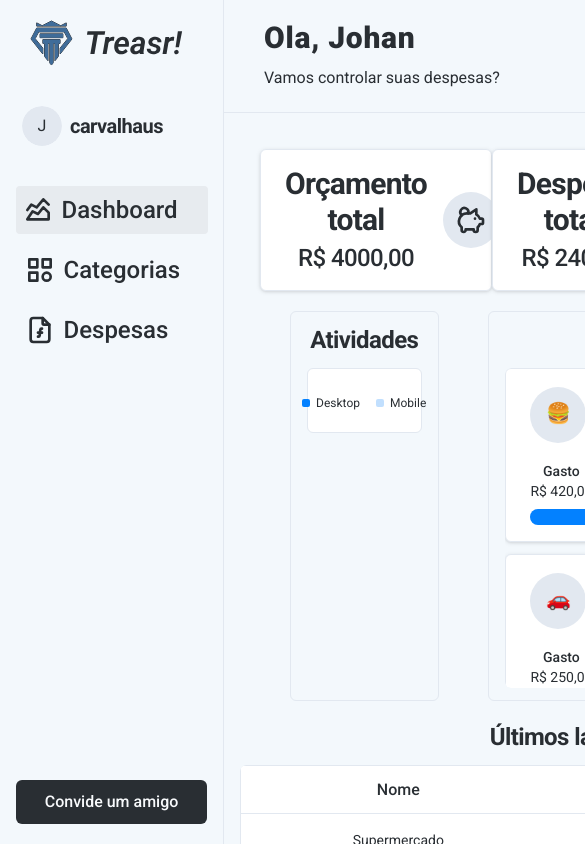
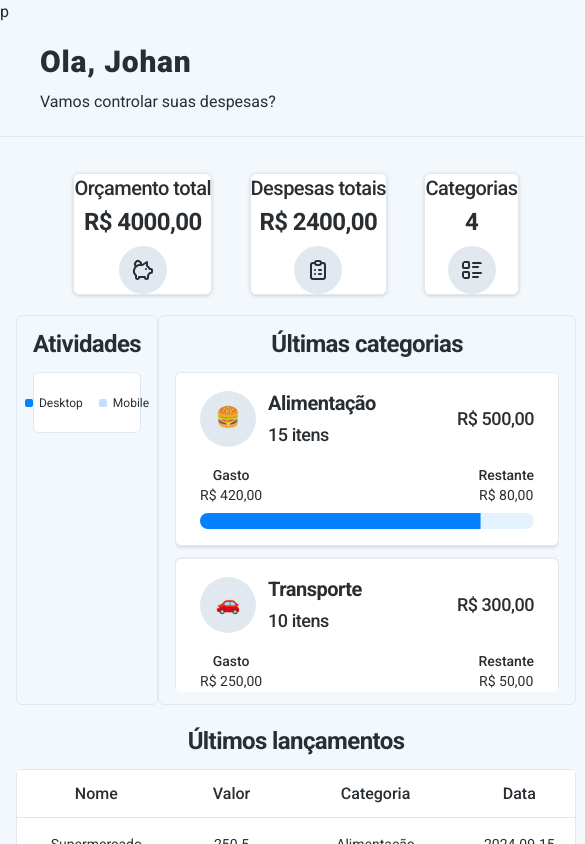
Before and after one commit to carvalhaus/financial_controller, a Next.js app in the folder frontend/: page /dashboard in a window 390 px wide. Shown: the top 844 px of the page, 585 px wide, since content can reach past the window. Built offline with nearby package versions, Linux system fonts and the light colour scheme.

Commit message:
style: hidden sidebar in mobile

```diff
--- a/frontend/app/dashboard/(main)/_components/summaryCard.jsx
+++ b/frontend/app/dashboard/(main)/_components/summaryCard.jsx
@@ -1,16 +1,26 @@
 import Image from "next/image";
 
 function SummaryCard({ title, details, icon }) {
-    return (
-        <div className="flex items-center text-center gap-4 py-4 px-6 bg-white border border-softGray rounded-md drop-shadow pointer-events-none">
-            <div>
-                <h2 className="scroll-m-20 pb-1 text-3xl font-semibold tracking-tight first:mt-0">{title}</h2>
-                <p className="scroll-m-20 text-2xl font-medium tracking-tight">{details}</p>
-            </div>
+  return (
+    <div className="flex flex-col md:flex-row items-center text-center md:py-2 md:px-4 gap-2 xl:gap-4 xl:py-4 xl:px-6 bg-white border border-softGray rounded-md drop-shadow pointer-events-none">
+      <div>
+        <h2 className="scroll-m-20 pb-1 text-xl font-medium tracking-tight first:mt-0">
+          {title}
+        </h2>
+        <p className="scroll-m-20 text-2xl font-bold tracking-tight">
+          {details}
+        </p>
+      </div>
 
-            <Image src={icon} alt="Ícone do card" width={0} height={0} className="bg-softGray p-3 rounded-full w-14 h-14" />
-        </div>
-    );
+      <Image
+        src={icon}
+        alt="Ícone do card"
+        width={0}
+        height={0}
+        className="bg-softGray p-3 rounded-full w-12 h-12"
+      />
+    </div>
+  );
 }
 
 export default SummaryCard;
--- a/frontend/app/dashboard/_components/friendInvitation.jsx
+++ b/frontend/app/dashboard/_components/friendInvitation.jsx
@@ -1,8 +1,23 @@
-"use client"
+"use client";
 
 import { Button } from "@/components/ui/button";
-import { Dialog, DialogClose, DialogContent, DialogDescription, DialogHeader, DialogTitle, DialogTrigger } from "@/components/ui/dialog";
-import { Form, FormControl, FormField, FormItem, FormLabel, FormMessage } from "@/components/ui/form";
+import {
+  Dialog,
+  DialogClose,
+  DialogContent,
+  DialogDescription,
+  DialogHeader,
+  DialogTitle,
+  DialogTrigger,
+} from "@/components/ui/dialog";
+import {
+  Form,
+  FormControl,
+  FormField,
+  FormItem,
+  FormLabel,
+  FormMessage,
+} from "@/components/ui/form";
 import { Input } from "@/components/ui/input";
 import { Textarea } from "@/components/ui/textarea";
 import { zodResolver } from "@hookform/resolvers/zod";
@@ -12,56 +27,72 @@ import { z } from "zod";
 const invitationFormSchema = z.object({
   email: z.string().email({ message: "Esse campo é obrigatório" }),
   message: z.string().min(10, { message: "Esse campo é obrigatório" }),
-})
+});
 
 function FriendInvitation() {
   const invitationForm = useForm({
     resolver: zodResolver(invitationFormSchema),
     defaultValues: {
       email: "",
-            message: ""
-        }
-    })
+      message: "",
+    },
+  });
 
   function onSubmit(values) {
-        console.log(values)
+    console.log(values);
   }
 
   return (
-        <Dialog>
+    <Dialog className="flex-1">
       <DialogTrigger asChild>
-                <Button className="w-full text-base" size="lg">Convide um amigo</Button>
+        <Button className="w-full text-base" size="lg">
+          Convide um amigo
+        </Button>
       </DialogTrigger>
 
       <DialogContent>
         <DialogHeader>
           <DialogTitle>Convidar um amigo</DialogTitle>
           <DialogDescription>
-                        Convide um amigo para ter a mesma experiência que você utilizando o <span className="italic font-medium">Treasr</span>!
+            Convide um amigo para ter a mesma experiência que você utilizando o{" "}
+            <span className="italic font-medium">Treasr</span>!
           </DialogDescription>
         </DialogHeader>
 
         <Form {...invitationForm}>
-                    <form onSubmit={invitationForm.handleSubmit(onSubmit)} className="flex flex-col gap-4">
-
-
-                        <FormField control={invitationForm.control} name="email" render={({ field }) => (
+          <form
+            onSubmit={invitationForm.handleSubmit(onSubmit)}
+            className="flex flex-col gap-4"
+          >
+            <FormField
+              control={invitationForm.control}
+              name="email"
+              render={({ field }) => (
                 <FormItem>
                   <FormLabel className="text-base">Email</FormLabel>
                   <FormControl>
-                                    <Input type="email" placeholder="exemplo@email.com" {...field} />
+                    <Input
+                      type="email"
+                      placeholder="exemplo@email.com"
+                      {...field}
+                    />
                   </FormControl>
                   <FormMessage />
                 </FormItem>
               )}
             />
 
-
-                        <FormField control={invitationForm.control} name="message" render={({ field }) => (
+            <FormField
+              control={invitationForm.control}
+              name="message"
+              render={({ field }) => (
                 <FormItem>
                   <FormLabel className="text-base">Mensagem</FormLabel>
                   <FormControl>
-                                    <Textarea placeholder="Digite uma mensagem para seu amigo aqui." {...field} />
+                    <Textarea
+                      placeholder="Digite uma mensagem para seu amigo aqui."
+                      {...field}
+                    />
                   </FormControl>
                   <FormMessage />
                 </FormItem>
--- /dev/null
+++ b/frontend/app/dashboard/_components/sidebar.jsx
@@ -0,0 +1,29 @@
+import Image from "next/image";
+import Link from "next/link";
+import UserInfo from "./userInfo";
+import NavBar from "./navBar";
+import FriendInvitation from "./friendInvitation";
+
+function Sidebar() {
+  return (
+    <aside className="w-56 h-full hidden md:flex md:flex-col items-center py-5 px-4 gap-10 border-r border-r-[#E2E8F0]">
+      <Link href="/">
+        <Image
+          src="/Logo.svg"
+          width={164}
+          height={46}
+          alt="Treasure logo"
+          priority={true}
+        />
+      </Link>
+
+      <UserInfo />
+
+      <NavBar />
+
+      <FriendInvitation />
+    </aside>
+  );
+}
+
+export default Sidebar;
--- /dev/null
+++ b/frontend/app/dashboard/_components/sidebarMobile.jsx
@@ -0,0 +1,45 @@
+import {
+  Sheet,
+  SheetContent,
+  SheetHeader,
+  SheetTitle,
+  SheetTrigger,
+} from "@/components/ui/sheet";
+import Sidebar from "./sidebar";
+import Link from "next/link";
+import Image from "next/image";
+import UserInfo from "./userInfo";
+import NavBar from "./navBar";
+import FriendInvitation from "./friendInvitation";
+
+function SidebarMobile() {
+  return (
+    <Sheet>
+      <SheetTrigger>p</SheetTrigger>
+
+      <SheetContent side="left" className="flex flex-col w-1/3 h-full">
+        <SheetHeader>
+          <SheetTitle>
+            <Link href="/">
+              <Image
+                src="/Logo.svg"
+                width={164}
+                height={46}
+                alt="Treasure logo"
+                priority={true}
+              />
+            </Link>
+          </SheetTitle>
+        </SheetHeader>
+
+        <UserInfo />
+
+        <NavBar />
+
+        <FriendInvitation />
+      </SheetContent>
+    </Sheet>
+  );
+}
+
+export default SidebarMobile;
--- a/frontend/app/dashboard/layout.jsx
+++ b/frontend/app/dashboard/layout.jsx
@@ -1,33 +1,19 @@
-import Image from "next/image";
-import Link from "next/link";
-import UserInfo from "./_components/userInfo";
-import NavBar from "./_components/navBar";
-import FriendInvitation from "./_components/friendInvitation";
 import { Toaster } from "@/components/ui/toaster";
+import Sidebar from "./_components/sidebar";
+import SidebarMobile from "./_components/sidebarMobile";
 
 function DashboardLayout({ children }) {
   return (
     <>
       <div className="flex w-svw h-svh">
-        <aside className="w-56 flex flex-col items-center py-5 px-4 gap-10 border-r border-r-[#E2E8F0]">
-          <Link href="/">
-            <Image
-              src="/Logo.svg"
-              width={164}
-              height={46}
-              alt="Treasure logo"
-              priority={true}
-            />
-          </Link>
+        <Sidebar />
 
-          <UserInfo />
-
-          <NavBar />
-
-          <FriendInvitation />
-        </aside>
-
-        <div className="flex-1">{children}</div>
+        <div className="flex-1">
+          <>
+            <SidebarMobile />
+            {children}
+          </>
+        </div>
         <Toaster />
       </div>
     </>
```
Lines whose indentation alone changed are shown as unchanged.
